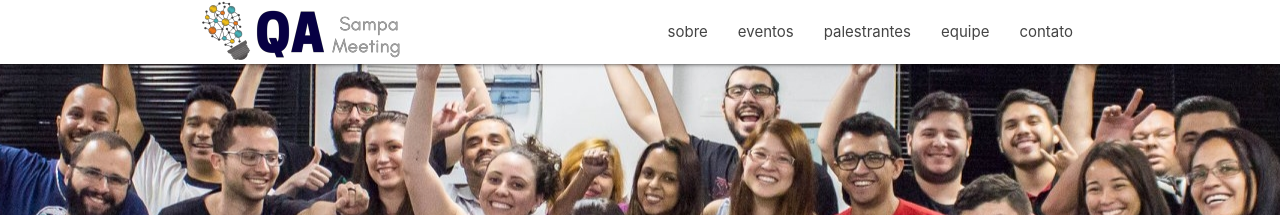
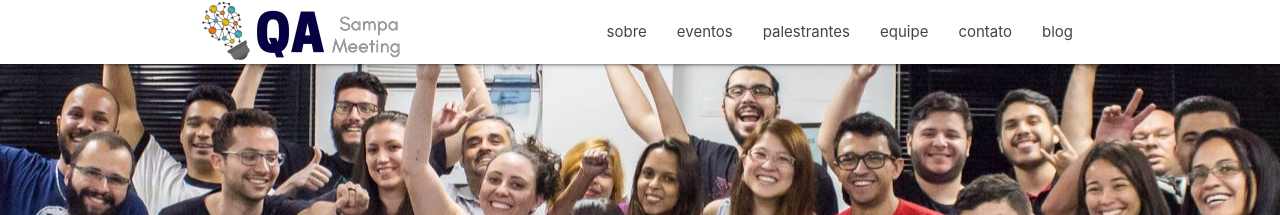
Before and after one commit to qasampameeting/qasampameeting.github.io, a Jekyll site: the page built from index.md, in a window 1280 px wide. Shown: the top 215 px of the page. Built offline with Jekyll 4.4.1, drawn with Linux system fonts in a browser that asks for light colours; nearby versions of some CDN libraries.

Commit message:
Add 'blog' to the menu

```diff
--- a/_config.yml
+++ b/_config.yml
@@ -18,6 +18,9 @@ navigation:
    url: /team
  - title: contato
    url: /contact
+ - title: blog
+   url: 'https://medium.com/qa-sampa-meeting'
+
 
 # SOCIAL MEDIA
 social:
```
